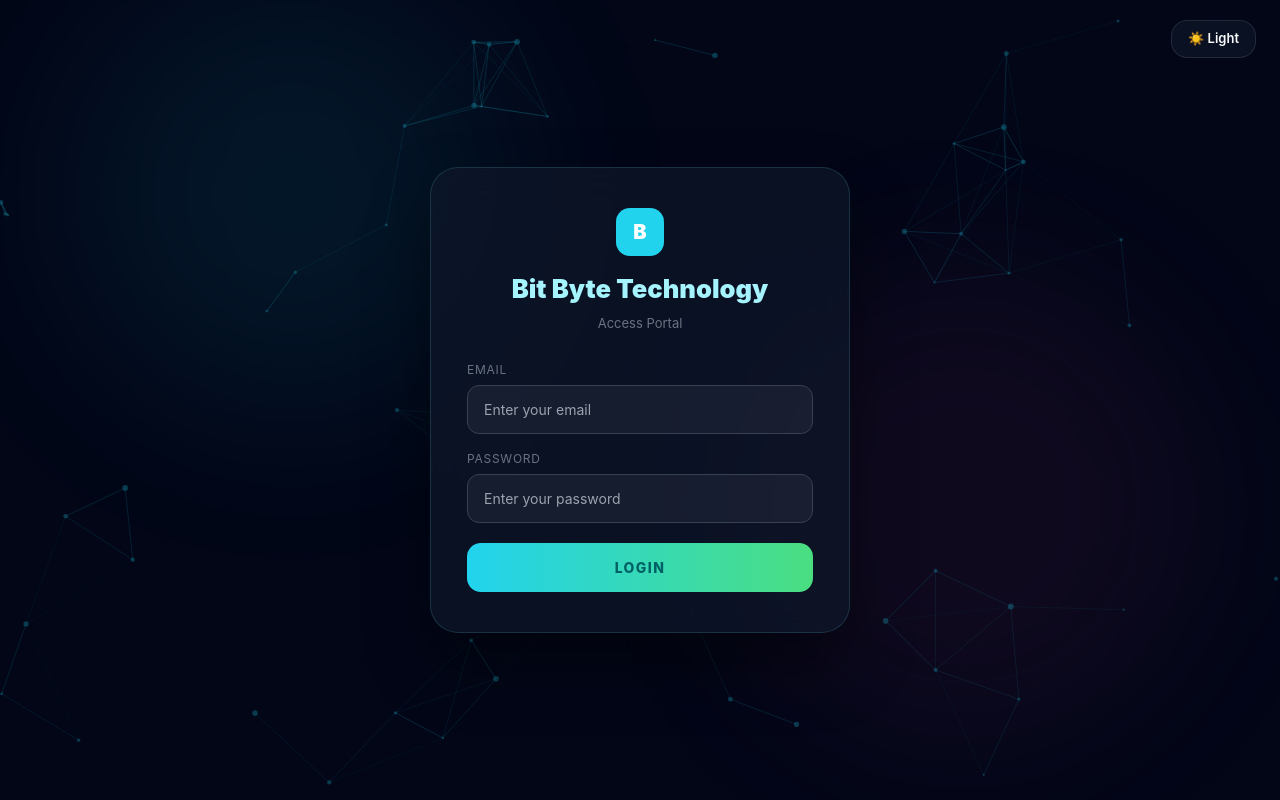
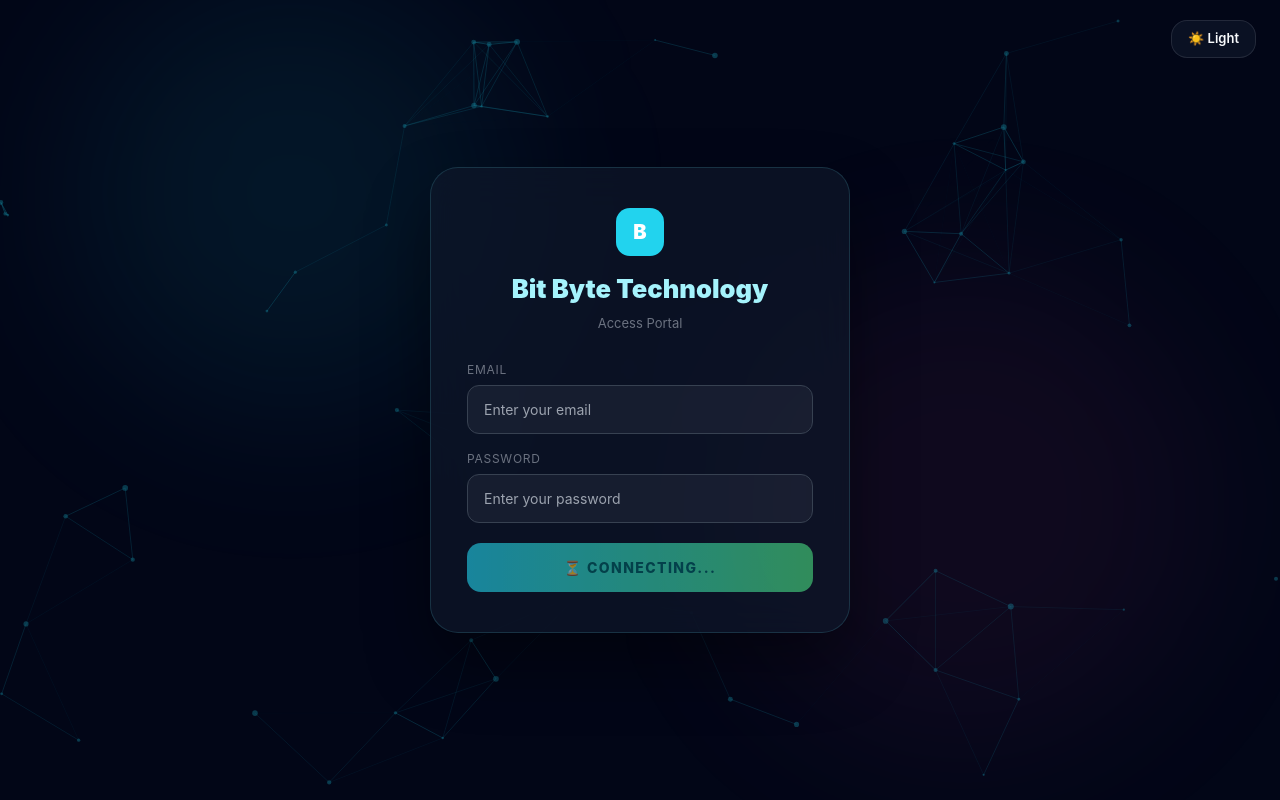
Before and after one commit to Senthilkumar-2003-java/BitByte-E---commerce, a React (Vite) app in the folder frontend/: page /login in a window 1280 px wide. Built offline with nearby package versions, Linux system fonts and the light colour scheme; no server answers.

Commit message:
title logo and login first issue solved

```diff
--- a/frontend/index.html
+++ b/frontend/index.html
@@ -2,7 +2,7 @@
 <html lang="en">
   <head>
     <meta charset="UTF-8" />
-    <link rel="icon" type="image/svg+xml" href="/favicon.svg" />
+    <link rel="icon" type="image/png" href="/title_logo.png" />
     <meta name="viewport" content="width=device-width, initial-scale=1.0" />
     <title>Bit Byte</title>
     <!-- <link href="https://fonts.googleapis.com/css2?family=Space+Grotesk:wght@300;400;700&display=swap" rel="stylesheet"> -->
--- a/frontend/src/pages/LoginPage.jsx
+++ b/frontend/src/pages/LoginPage.jsx
@@ -60,12 +60,14 @@ export default function LoginPage() {
     return () => { window.removeEventListener('resize',handleResize); window.removeEventListener('mousemove',handleMouseMove); cancelAnimationFrame(animationFrameId) }
   }, [dark])
 
+  const [serverReady, setServerReady] = useState(false)
 const pingInterval = useRef(null)
 
 useEffect(() => {
   const wakeUp = async () => {
     try {
       await fetch('https://bitbyte-e-commerce.onrender.com/api/ping/')
+      setServerReady(true)          // ✅ mark server as ready
       clearInterval(pingInterval.current)
     } catch {
       // retry continue
@@ -80,6 +82,17 @@ export default function LoginPage() {
   e.preventDefault()
   setLoading(true)
   setError('')
+
+  // ✅ Wait for server to wake up before attempting login
+  if (!serverReady) {
+    setError('⏳ Server is starting up, please wait...')
+    await new Promise((resolve) => {
+      const check = setInterval(() => {
+        if (serverReady) { clearInterval(check); resolve() }
+      }, 500)
+      setTimeout(() => { clearInterval(check); resolve() }, 15000) // max 15s wait
+    })
+  }
 
   const attemptLogin = () => api.post('/login/', { email, password })
 
@@ -173,9 +186,9 @@ export default function LoginPage() {
               style={{ width:'100%', background: inpBg, border:`1px solid ${inpBorder}`, borderRadius:'12px', padding:'13px 16px', color: text, fontSize:'14px', outline:'none', transition:'border .2s', boxSizing:'border-box' }}
               onFocus={e => e.target.style.borderColor = accent} onBlur={e => e.target.style.borderColor = inpBorder} />
           </div>
-          <button type="submit" disabled={loading} className="btn-shimmer"
-            style={{ padding:'14px', background:'linear-gradient(90deg,#22d3ee,#4ade80)', border:'none', borderRadius:'14px', fontWeight:800, color:'#006165', fontSize:'14px', textTransform:'uppercase', letterSpacing:'0.1em', cursor:'pointer', marginTop:'4px', opacity: loading ? 0.6 : 1 }}>
-            {loading ? 'Logging in...' : 'Login'}
+  <button type="submit" disabled={loading || !serverReady} className="btn-shimmer"
+  style={{ padding:'14px', background:'linear-gradient(90deg,#22d3ee,#4ade80)', border:'none', borderRadius:'14px', fontWeight:800, color:'#006165', fontSize:'14px', textTransform:'uppercase', letterSpacing:'0.1em', cursor: (loading || !serverReady) ? 'not-allowed' : 'pointer', marginTop:'4px', opacity: (loading || !serverReady) ? 0.6 : 1 }}>
+  {loading ? 'Logging in...' : !serverReady ? '⏳ Connecting...' : 'Login'}
 </button>
         </form>
       </div>
--- a/frontend/src/pages/SuperAdminDashboard.jsx
+++ b/frontend/src/pages/SuperAdminDashboard.jsx
@@ -856,7 +856,6 @@ export default function SuperAdminDashboard() {
           </div>
         </div>
 
-        {/* ── FULL HIERARCHY MODAL ── */}
  {/* ── FULL HIERARCHY MODAL ── */}
 {showHierarchy && (
   <div
```
Also changed, not shown: frontend/public/title_logo.png (added). Lines whose indentation alone changed are shown as unchanged.
